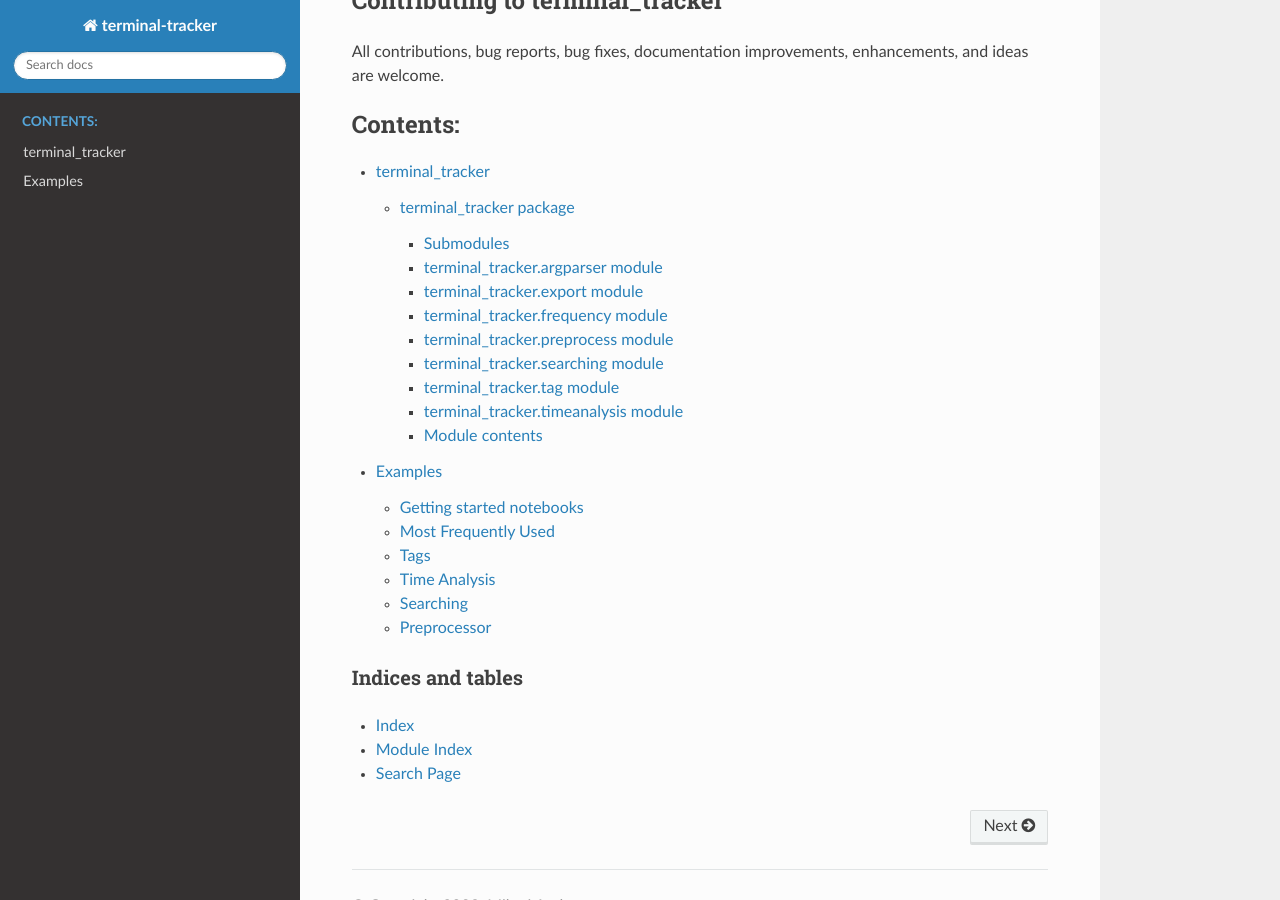
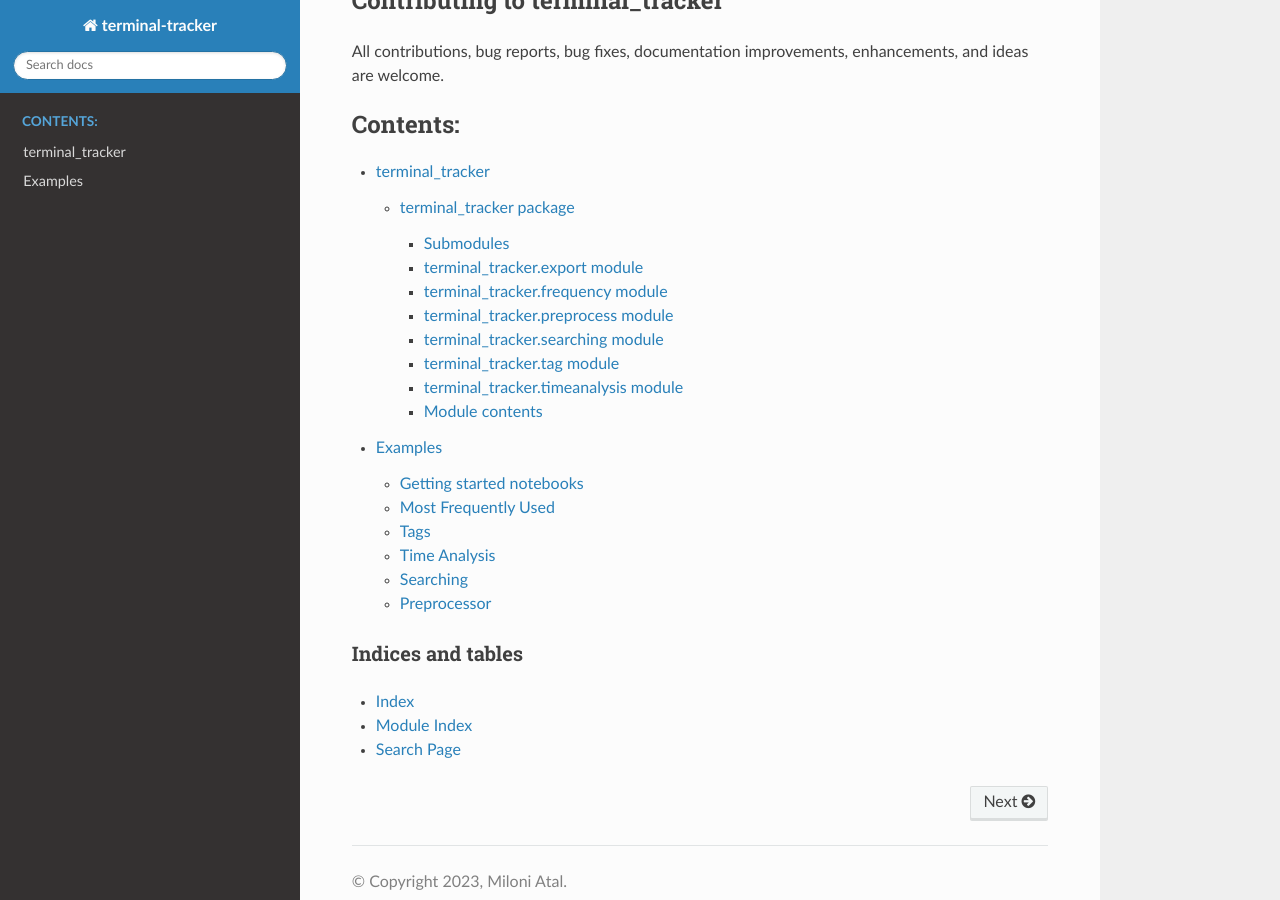
Before and after one commit to MiloniAtal/terminal-tracker, a Sphinx documentation site: the page built from docs/index.md, in a window 1280 px wide and 900 px high, scrolled down 1751 px. Built offline with Sphinx 7.4.7 and the Read the Docs theme 2.0.0, drawn with Linux system fonts in a browser that asks for light colours.

Commit message:
Updated doc

```diff
--- a/docs/terminal_tracker.rst
+++ b/docs/terminal_tracker.rst
@@ -3,14 +3,6 @@ terminal\_tracker package
 
 Submodules
 ----------
-
-terminal\_tracker.argparser module
-----------------------------------
-
-.. automodule:: terminal_tracker.argparser
-   :members:
-   :undoc-members:
-   :show-inheritance:
 
 terminal\_tracker.export module
 -------------------------------
```
